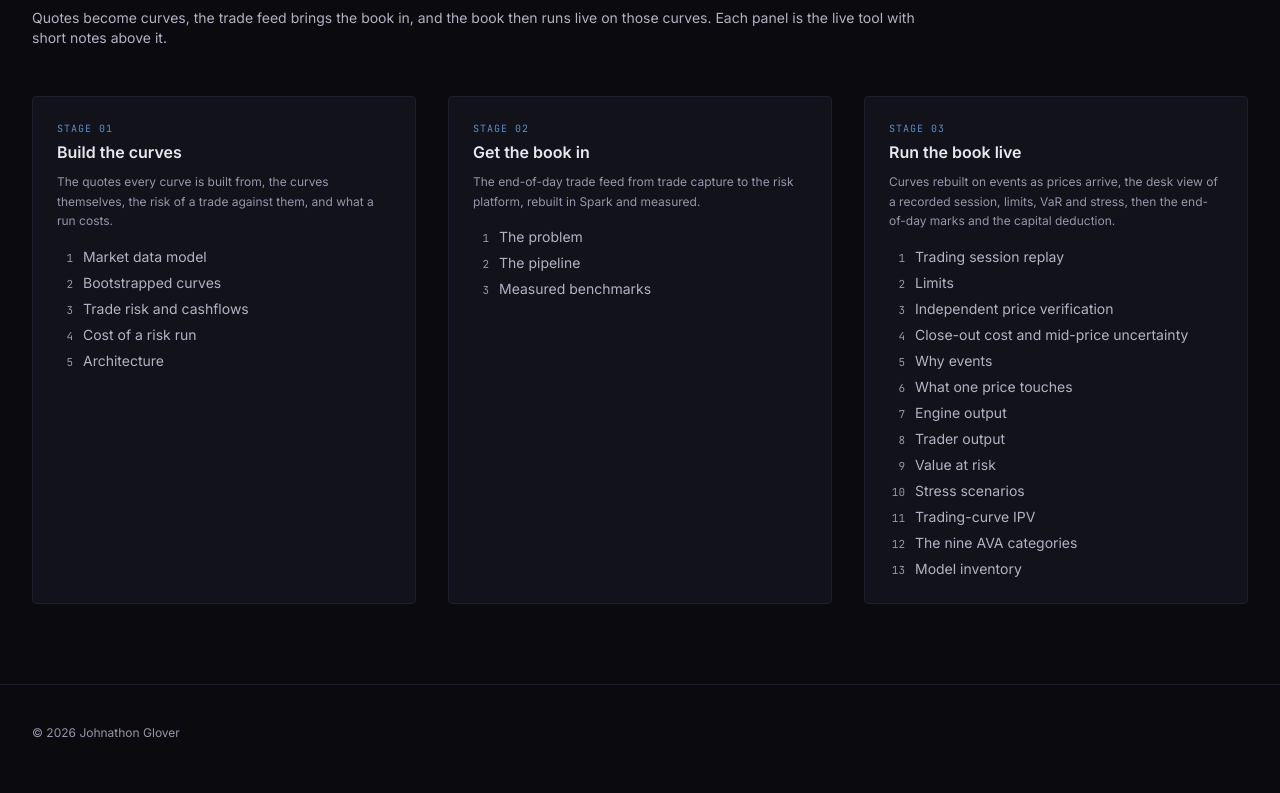
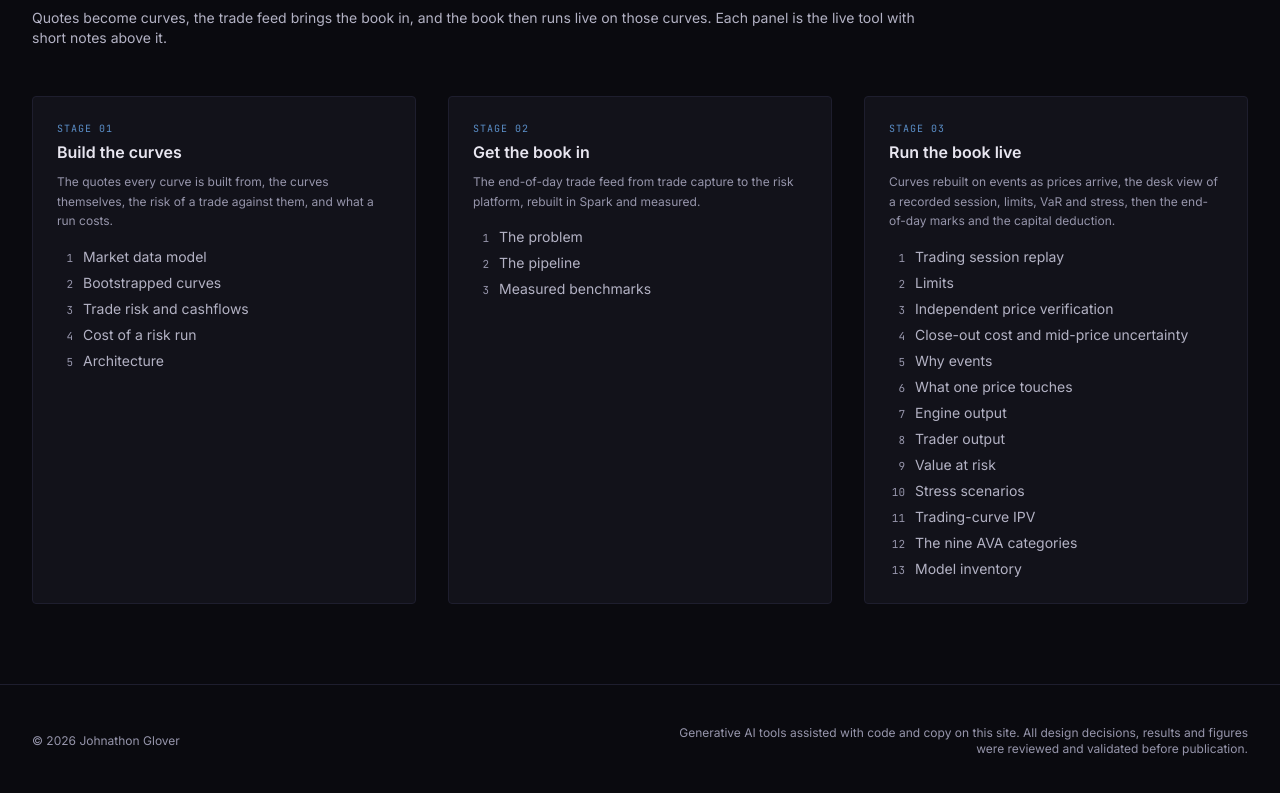
Before and after one commit to jrwglover/portfolio, a React (Vite) app: page / in a window 1280 px wide. Shown: the part 1579-2372 px from the top of the page. Built offline with nearby package versions, Linux system fonts and the light colour scheme.

Commit message:
Footer: generative AI disclosure

```diff
--- a/src/components/layout/Footer.tsx
+++ b/src/components/layout/Footer.tsx
@@ -1,9 +1,13 @@
 export default function Footer() {
   return (
     <footer className="relative z-10 py-10 px-8" style={{ borderTop: '1px solid var(--border-subtle)' }}>
-      <div className="max-w-[1320px] mx-auto flex items-center justify-between">
+      <div className="max-w-[1320px] mx-auto flex flex-col sm:flex-row sm:items-center sm:justify-between gap-3">
         <span className="text-xs" style={{ color: 'var(--text-dim)' }}>
           &copy; {new Date().getFullYear()} Johnathon Glover
+        </span>
+        <span className="text-xs sm:text-right max-w-xl" style={{ color: 'var(--text-dim)' }}>
+          Generative AI tools assisted with code and copy on this site. All design decisions,
+          results and figures were reviewed and validated before publication.
         </span>
       </div>
     </footer>
```
